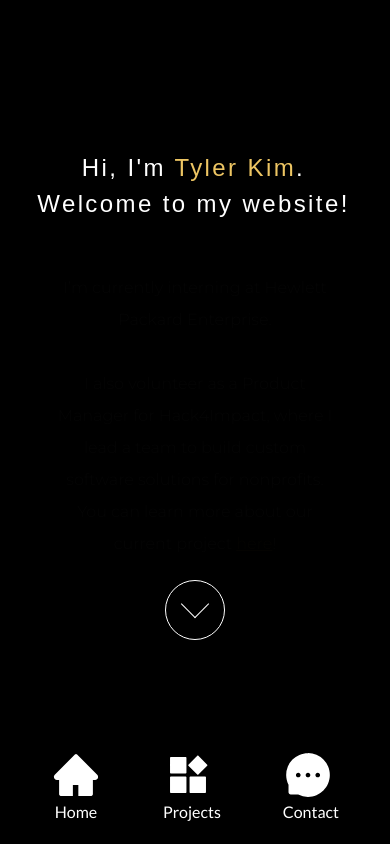
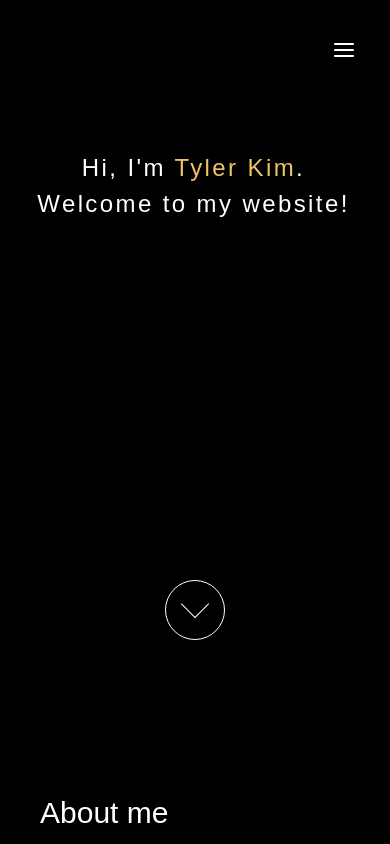
Before and after one commit to tkim516/my-website, a Next.js app: page / in a window 390 px wide. Shown: the top 844 px of the page. Built offline with nearby package versions, Linux system fonts and the light colour scheme; a web font is replaced by a local one.

Commit message:
added mobile navbar menu

```diff
--- a/package.json
+++ b/package.json
@@ -9,6 +9,7 @@
     "lint": "next lint"
   },
   "dependencies": {
+    "@chakra-ui/icons": "^2.1.1",
     "@chakra-ui/next-js": "^2.2.0",
     "@chakra-ui/react": "^2.8.2",
     "@emotion/react": "^11.11.4",
--- a/src/app/components/MobileMenu.tsx
+++ /dev/null
@@ -1,41 +0,0 @@
-"use client"
-import { Box, Text, Stack, Flex } from "@chakra-ui/react";
-import Link from 'next/link';
-import { montserrat, lusitana, playfair, lato } from '../ui/fonts';
-import { usePathname } from 'next/navigation';
-import { AiFillProduct, AiFillHome, AiFillMessage } from "react-icons/ai";
-
-export default function MobileMenu() {
-  const pathname = usePathname();
-
-  return (
-    <Box
-      bg={"black"}
-      display={"flex"}
-      flexDirection={"row"}
-      zIndex={10}
-      className={lato.className}
-      color={"white"}
-      justifyContent={"space-around"}
-      padding={"10px 20px 10px 20px"}>
-      <Box display={"flex"} flexDirection={"column"} padding={"10px"}>
-        <Link href="/">
-          <AiFillHome size="50px"/>
-          <Text textAlign={"center"}> Home</Text>
-        </Link>
-      </Box>
-      <Box display={"flex"} flexDirection={"column"} padding={"10px"}>
-        <Link href="/projects">
-          <AiFillProduct size={"50px"}/>
-          <Text textAlign={"center"}>Projects</Text>
-        </Link>
-      </Box>
-      <Box display={"flex"} flexDirection={"column"} padding={"10px"}>
-        <Link href="/contact">
-          <AiFillMessage size={"50px"}/>
-          <Text>Contact</Text>
-        </Link>
-      </Box>
-    </Box>
-  );
-}
--- a/src/app/components/Navbar.tsx
+++ b/src/app/components/Navbar.tsx
@@ -1,11 +1,11 @@
 'use client'
 import { Box, Button, useMediaQuery } from "@chakra-ui/react";
+import { HamburgerIcon, CloseIcon } from "@chakra-ui/icons";
 import { usePathname } from 'next/navigation';
 import Link from 'next/link';
 import { Link as ScrollLink } from 'react-scroll';
 import { useState } from "react";
-import { montserrat, kodchasan, lato } from '../ui/fonts';
-import MobileMenu from "./MobileMenu";
+import { montserrat, kodchasan, lato, lusitana } from '../ui/fonts';
 import styles from "../styles/navbar.module.css";
 import { cursorTo } from "readline";
 
@@ -13,43 +13,69 @@ import { cursorTo } from "readline";
 
 export default function Navlink() {
   const pathname = usePathname();
+  const [showMobileMenu, setShowMobileMenu] = useState(false);
 
-  const [isGreaterThan450] = useMediaQuery("(min-width: 450px)");
+  const handleShowMobileMenu = () => {
+    setShowMobileMenu(!showMobileMenu)
+  }
+
+  const handleHideMobileMenu = () => {
+    setShowMobileMenu(false)
+  }
 
   return (
-    <div >
-      {isGreaterThan450 ? (
+    <div className={`${showMobileMenu && styles.active}`}>
         <div className="fixed w-full bg-black z-50">
-          <div className={`${styles.navbarContainer} container mx-auto py-4 px-4 flex justify-center items-center`}>
-
-            <ScrollLink className={`link`} to="homepage" smooth={false} duration={100} offset={-80}>
-                <div className={`${lato.className} ${styles.linkText} text-white font-light pr-10 pl-10 hover:text-customYellow`}>
+          <div className={`
+                ${styles.navbarContainer}
+                ${showMobileMenu && styles.active}`}>
+            <div className={styles.iconContainer}>
+              <div className={`${styles.menuIcon} ${showMobileMenu && styles.active}`} onClick={handleShowMobileMenu}>
+                <HamburgerIcon boxSize={6}></HamburgerIcon>
+              </div>
+              <div className={`${styles.closeIcon} ${showMobileMenu && styles.active}`} onClick={handleHideMobileMenu}>
+                <CloseIcon boxSize={6}></CloseIcon>
+              </div>
+            </div>
+              <ScrollLink className={`${styles.linkContainer} link`} to="homepage" smooth={false} duration={100} offset={-80} onClick={handleHideMobileMenu}>
+                  <div className={`
+                        ${lato.className}
+                        ${styles.linkText}
+                        ${showMobileMenu && styles.active}
+                        text-white font-light pr-10 pl-10 hover:text-customYellow`}>
                       Homepage
                   </div>
               </ScrollLink>
 
-            <ScrollLink className={`link`} to="about" smooth={true} duration={100} offset={-80}>
-                <div className={`${lato.className} ${styles.linkText} text-white font-light pr-10 pl-10 hover:text-customYellow`}>
+              <ScrollLink className={`${styles.linkContainer} link`} to="about" smooth={true} duration={100} offset={-80} onClick={handleHideMobileMenu}>
+                  <div className={`
+                        ${lato.className}
+                        ${styles.linkText}
+                        ${showMobileMenu && styles.active}
+                        text-white font-light pr-10 pl-10 hover:text-customYellow`}>
                       About
                   </div>
               </ScrollLink>
-            <ScrollLink className={`link`} to="projects" smooth={false} duration={100} offset={-80}>
-                <div className={`${lato.className} ${styles.linkText} text-white font-light pr-10 pl-10 hover:text-customYellow`}>
+              <ScrollLink className={`${styles.linkContainer} link`} to="projects" smooth={false} duration={100} offset={-80} onClick={handleHideMobileMenu}>
+                  <div className={`
+                        ${lato.className}
+                        ${styles.linkText}
+                        ${showMobileMenu && styles.active}
+                        text-white font-light pr-10 pl-10 hover:text-customYellow`}>
                       Projects
                   </div>
               </ScrollLink>
-            <ScrollLink className={`link`} to="contact" smooth={true} duration={100} offset={-80}>
-                <div className={`${lato.className} ${styles.linkText} text-white font-light pr-10 pl-10 hover:text-customYellow`}>
+              <ScrollLink className={`${styles.linkContainer} link`} to="contact" smooth={true} duration={100} offset={-80} onClick={handleHideMobileMenu}>
+                  <div className={`
+                        ${lato.className}
+                        ${styles.linkText}
+                        ${showMobileMenu && styles.active}
+                        text-white font-light pr-10 pl-10 hover:text-customYellow`}>
                       Contact
                   </div>
               </ScrollLink>
           </div>
         </div>
-      ) : (
-        <Box position={"fixed"} bottom={0} zIndex={10} width={"100%"}>
-          <MobileMenu></MobileMenu>
-        </Box>
-       ) }
     </div>
   );
 };
--- a/src/app/page.tsx
+++ b/src/app/page.tsx
@@ -1,6 +1,5 @@
 "use client";
 import Image from "next/image";
-import Navbar from "./components/MobileMenu";
 import Link from "next/link";
 import Background from "./components/background";
 import Head from "next/head";
--- a/src/app/resume/page.tsx
+++ b/src/app/resume/page.tsx
@@ -1,4 +1,3 @@
-import Navbar from "../components/MobileMenu";
 import Background from "../components/background";
 import Navlink from "../components/Navbar";
 import RandomQuote from "../components/random-quote";
--- a/src/app/styles/home.module.css
+++ b/src/app/styles/home.module.css
@@ -12,7 +12,7 @@
     text-align: center;
 }
 
-.topRowContainer {
+qww.topRowContainer {
     display: flex;
     align-items: center;
 
--- a/src/app/styles/navbar.module.css
+++ b/src/app/styles/navbar.module.css
@@ -1,16 +1,28 @@
 .navbarContainer {
     z-index: 1000;
+    display: flex;
+    flex-direction: row;
+    justify-content: center;
+    padding-top: 2vh;
+    padding-bottom: 2vh;
+}
+
+.iconContainer {
+    color: white;
+    display: none;
+    position: relative;
+    left: 30%;
 }
 
 .linkText {
     cursor: pointer;
 }
 
+
 @media (max-width: 800px) {
     .navbarContainer {
         font-size: 14px;
     }
-
 }
 
 @media (max-width: 600px) {
@@ -32,3 +44,71 @@
     }
 
 }
+
+@media (max-width: 450px) {
+    .navbarContainer {
+        display: flex;
+        flex-direction: column;
+        justify-content: flex-start;
+        height: 10vh;
+    }
+
+    .navbarContainer.active {
+        position: absolute;
+        background-color: black;
+        height: 100vh;
+        width: 100%;
+        right: 0;
+        text-align: center;
+    }
+
+    .iconContainer {
+        display: flex;
+    }
+
+    .menuIcon {
+        display: flex;
+    }
+
+    .menuIcon.active {
+        display: none;
+    }
+
+    .closeIcon {
+        display: none;
+    }
+
+    .closeIcon.active {
+        display: flex;
+    }
+
+    .linkContainer {
+        margin-top: 70px;
+        text-align: center;
+        justify-content: center;
+        justify-items: center;
+    }
+
+    .linkText {
+        display: none;
+    }
+
+    .linkText.active {
+        display: flex;
+        font-size: 24px;
+        font-weight: 400;
+        text-align: center;
+    }
+
+    .menuIcon {
+        position: absolute;
+        top: 2.5vh;
+        margin-left: 55vw;
+    }
+
+    .closeIcon.active {
+        position: absolute;
+        top: 2.5vh;
+        margin-left: 55vw;
+    }
+}
```
Also changed, not shown: 1 other file (tests, documents, lock files or other folders). Lines whose indentation alone changed are shown as unchanged.
